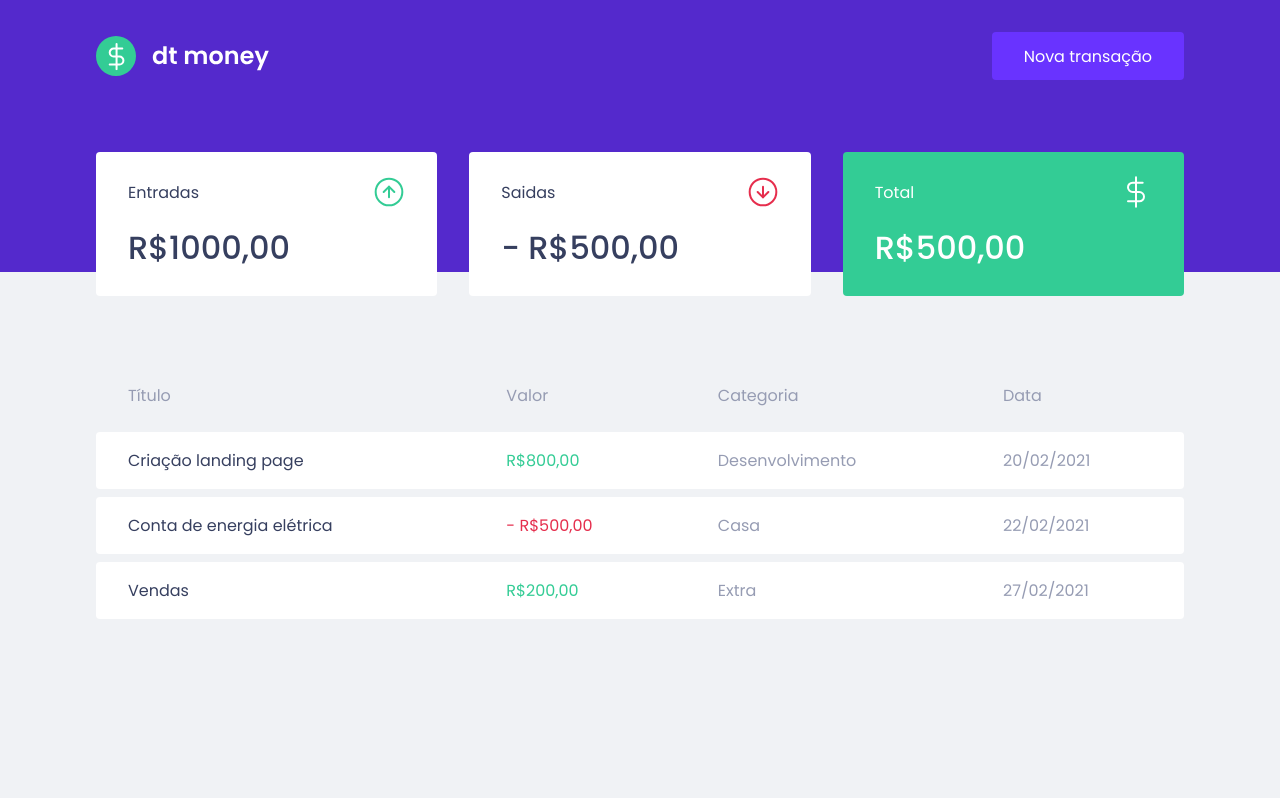
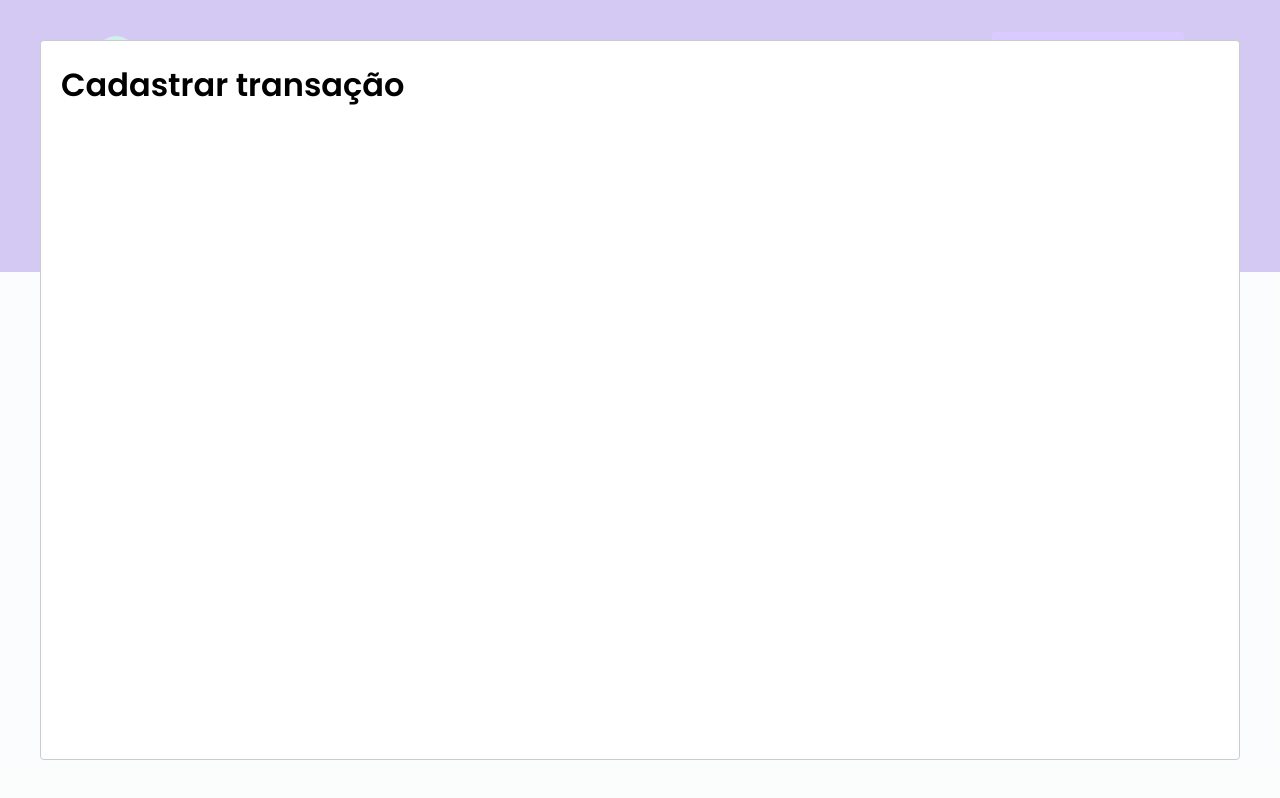
Before and after one commit to ajcadev/ignite-react-dtmoney, a React (Create React App) app: page / in a window 1280 px wide. Both pictures are taken after a click on the button "Nova transação". Built offline with nearby package versions, Linux system fonts and the light colour scheme; no server answers; what miragejs would draw is missing.

Commit message:
add modal

```diff
--- a/package.json
+++ b/package.json
@@ -6,6 +6,7 @@
     "axios": "^0.27.2",
     "react": "^18.1.0",
     "react-dom": "^18.1.0",
+    "react-modal": "^3.15.1",
     "react-scripts": "5.0.1",
     "styled-components": "^5.3.5",
     "web-vitals": "^2.1.0"
@@ -18,6 +19,7 @@
     "@types/node": "^16.7.13",
     "@types/react": "^18.0.0",
     "@types/react-dom": "^18.0.0",
+    "@types/react-modal": "^3.13.1",
     "@types/styled-components": "^5.1.25",
     "miragejs": "^0.1.44",
     "typescript": "^4.4.2"
--- a/src/App.tsx
+++ b/src/App.tsx
@@ -1,12 +1,32 @@
+import Modal from 'react-modal'
+import { useState } from "react";
 import { Dashboard } from "./components/Dashboard";
 import { Header } from "./components/Header";
 import { GlobalStyles } from "./styles/global";
 
+Modal.setAppElement('#root')
+
 export function App() {
+  const [isNewTransactionModalOpen, setIsNewTransactionModalOpen] = useState(false)
+
+  function handleOpenNewTransactionModal() {
+    setIsNewTransactionModalOpen(true)
+  }
+
+  function handleCloseNewTransactionModal() {
+    setIsNewTransactionModalOpen(false)
+  }
+
   return (
     <>
-      <Header />
+      <Header onOpenNewTransactionModal={ handleOpenNewTransactionModal }/>
       <Dashboard />
+      <Modal
+        isOpen={ isNewTransactionModalOpen }
+        onRequestClose={ handleCloseNewTransactionModal }
+      >
+        <h1>Cadastrar transação</h1>
+      </Modal>
       <GlobalStyles />
     </>
   );
--- a/src/components/Header/index.tsx
+++ b/src/components/Header/index.tsx
@@ -1,12 +1,21 @@
 import logoImg from '../../assets/logo.svg'
 import { Container, Content } from './styles'
 
-export function Header() {
+type HeaderProps = {
+  onOpenNewTransactionModal: () => void
+}
+
+export function Header({ onOpenNewTransactionModal }: HeaderProps) {
   return (
     <Container>
       <Content>
         <img src={ logoImg } alt="dt money" />
-        <button type="button" >Nova transação</button>
+        <button
+          onClick={ onOpenNewTransactionModal }
+          type="button"
+        >
+          Nova transação
+        </button>
       </Content>
     </Container>
   )
```
Also changed, not shown: 1 other file (tests, documents, lock files or other folders).
